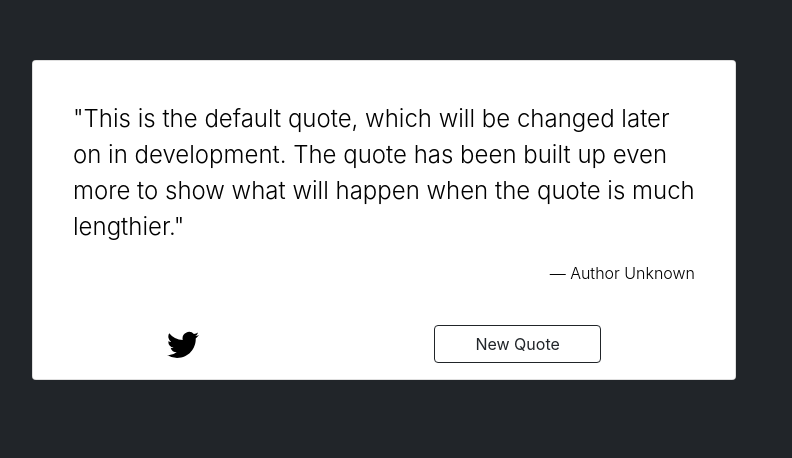
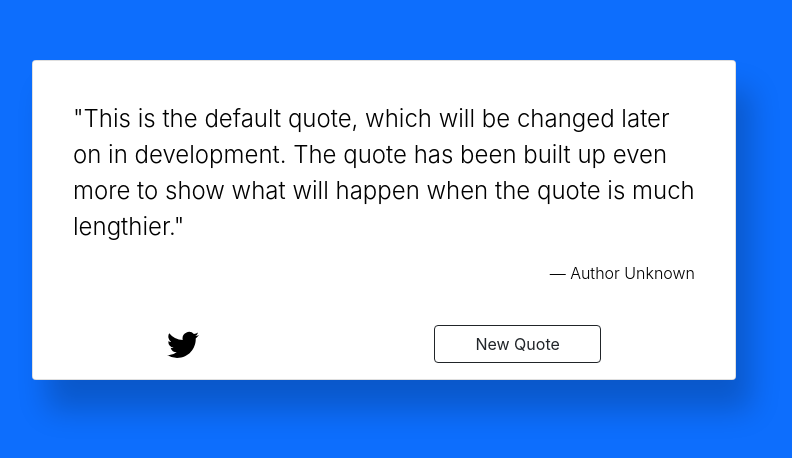
Before and after one commit to vruss14/quote-generator, a React (Create React App) app: page / in a window 1280 px wide. Shown: the part 180-638 px from the top of the page, without its empty margins (256-1048 px from the left). Built offline with nearby package versions, Linux system fonts and the light colour scheme.

Commit message:
add realistic drop shadow

```diff
--- a/src/components/Container.js
+++ b/src/components/Container.js
@@ -3,9 +3,8 @@ import React from "react";
 // The container that holds the results from searching the API
 
 function Container(props) {
-
   return (
-      <main className = "container container-fluid d-flex min-vw-100 min-vh-100 justify-content-center align-items-center bg-dark text-white">
+      <main className = "container container-fluid d-flex min-vw-100 min-vh-100 justify-content-center align-items-center bg-primary text-white">
           {props.children}
       </main>
   );
--- a/src/components/quoteBox.js
+++ b/src/components/quoteBox.js
@@ -5,7 +5,8 @@ function QuoteBox(props) {
     const styles = {
         width: '55vw',
         height: '40vh',
-        overflow: 'scroll'
+        overflow: 'scroll',
+        boxShadow: '15px 30px 30px hsl(0deg 0% 0% / 0.20)'
     }
 
   return (
@@ -25,9 +26,6 @@ function QuoteBox(props) {
             <button type="button" className="btn btn-outline-dark w-25 align-self-end">New Quote</button>
         </div>
         </div>
-
-
-
     </div>
   );
 }
```
